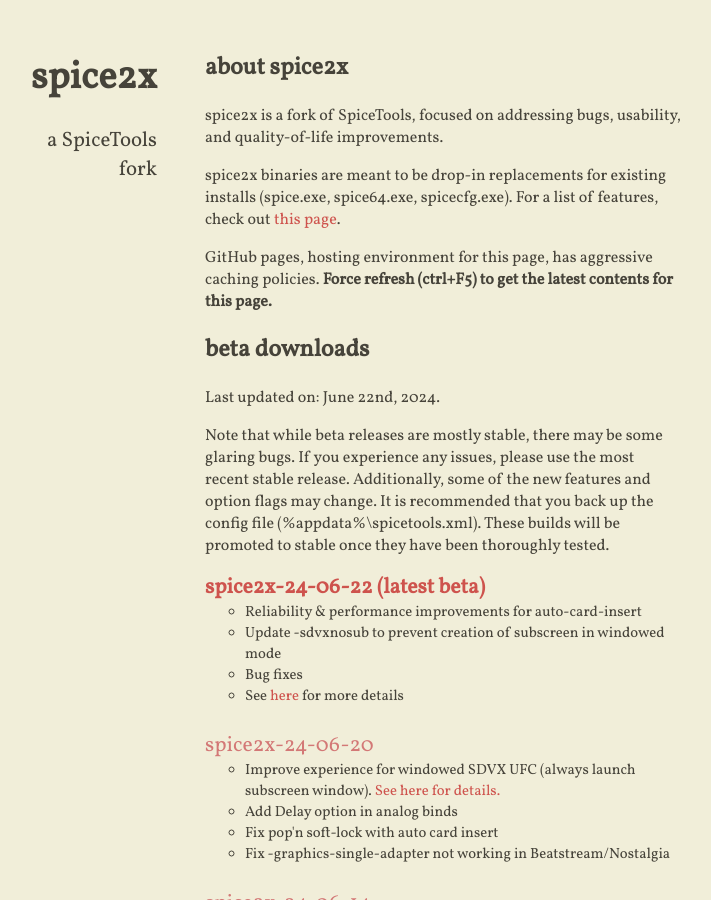
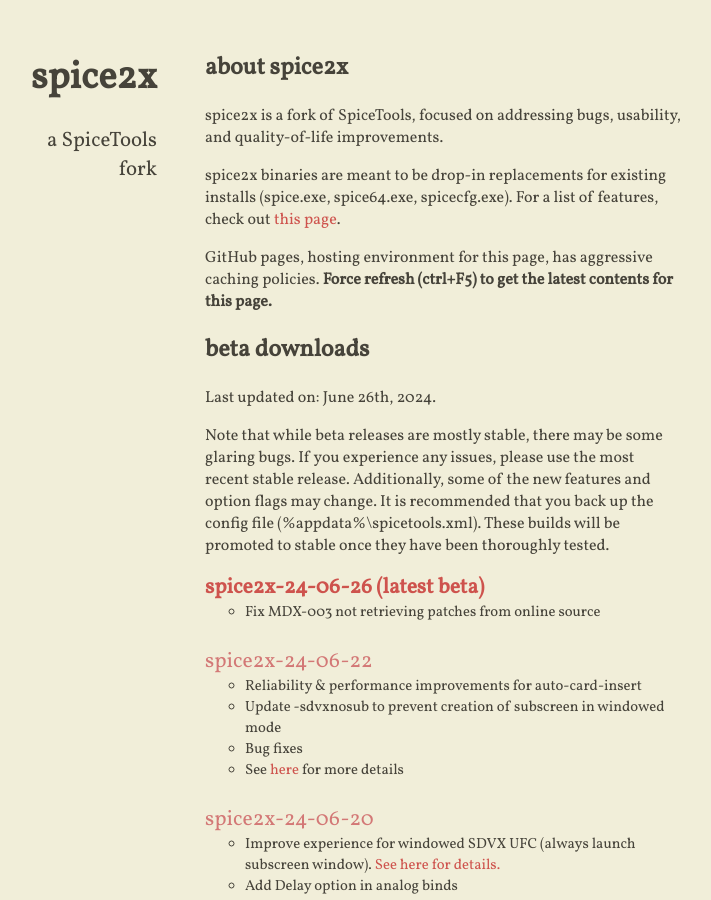
Before and after one commit to spice2x/spice2x.github.io, a Jekyll site: the page built from docs/index.html, in a window 1280 px wide and 900 px high. Shown: the whole window, without its empty margins (299-1010 px from the left). Built offline with Jekyll 4.4.1, drawn with Linux system fonts in a browser that asks for light colours; nearby versions of some CDN libraries.

Commit message:
24-06-26

```diff
--- a/docs/_includes/content.html
+++ b/docs/_includes/content.html
@@ -11,7 +11,7 @@
 
 <h2>beta downloads</h2>
 
-<p>Last updated on: June 22nd, 2024.</p>
+<p>Last updated on: June 26th, 2024.</p>
 
 <p>Note that while beta releases are mostly stable, there may be some glaring bugs. If you experience any issues, please
   use the most recent stable release. Additionally, some of the new features and option flags may change. It is
@@ -19,6 +19,14 @@
   stable once they have been thoroughly tested.
 </p>
 <ul class="downloads-beta highlight-latest">
+  <li>
+    <a class="download-link" href="https://github.com/spice2x/spice2x.github.io/releases/download/24-06-26/spice2x-24-06-26.zip">
+      spice2x-24-06-26
+    </a>
+    <ul>
+      <li>Fix MDX-003 not retrieving patches from online source</li>
+    </ul>
+  </li>
   <li>
     <a class="download-link" href="https://github.com/spice2x/spice2x.github.io/releases/download/24-06-22/spice2x-24-06-22.zip">
       spice2x-24-06-22
@@ -29,7 +37,7 @@
       <li>Bug fixes</li>
       <li>See <a href="https://github.com/spice2x/spice2x.github.io/releases/tag/24-06-22">here</a> for more details</li>
     </ul>
-  <li>
+  </li>
   <li>
     <a class="download-link" href="https://github.com/spice2x/spice2x.github.io/releases/download/24-06-20/spice2x-24-06-20.zip">
       spice2x-24-06-20
```
